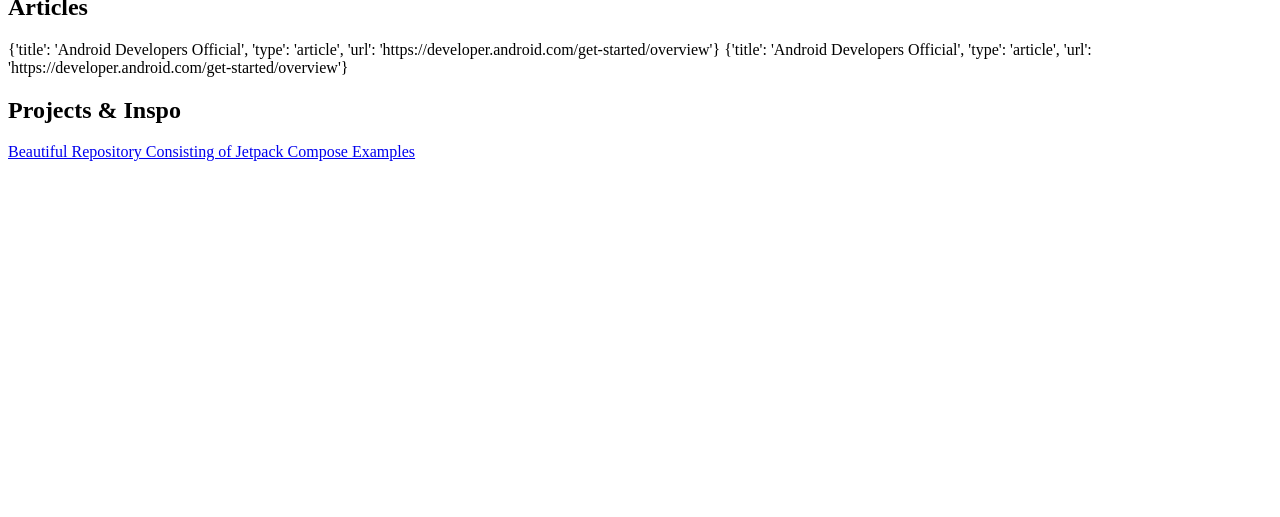
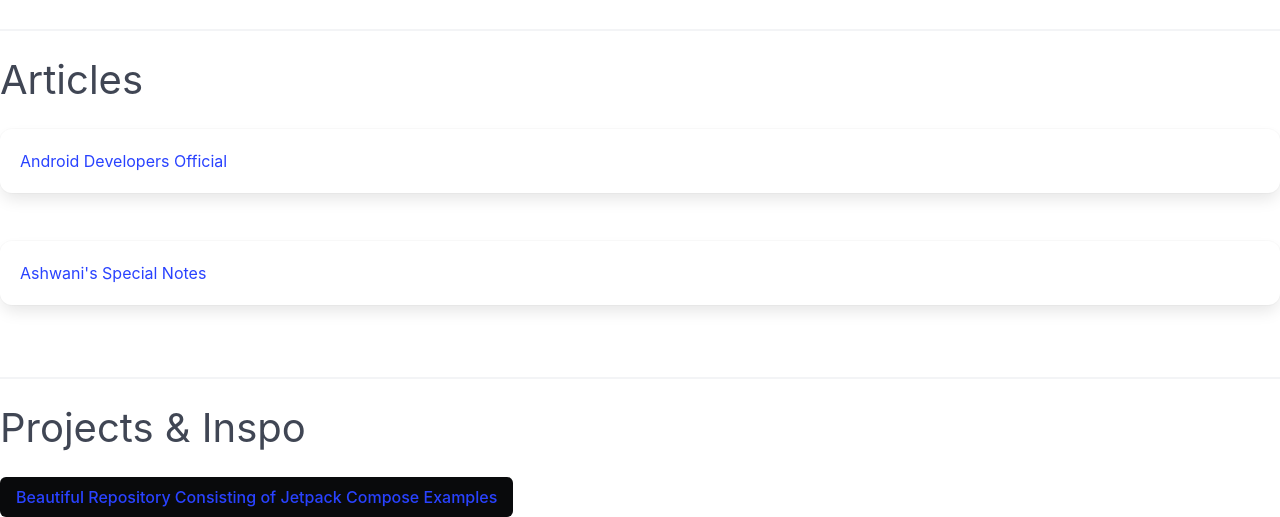
Before and after one commit to rs0125/Unofficial_ISTE_Resource_Repo, a Flask app: page /app in a window 1280 px wide. Shown: the part 546-1063 px from the top of the page. Before the commit the page ends 707 px from the top, so only its background shows below. Run offline with Flask 3, Linux system fonts and the light colour scheme.

Commit message:
Modified CSS

```diff
--- a/static.py
+++ b/static.py
@@ -14,6 +14,7 @@ design_res = [{"title": "Design Fundamentals", "type" : "video", "url": "https:/
 web_res = [{"title": "Lorem Ipsum", "type" : "video", "url": "vnjdvjkdnbv"},{"title": "Lorem Ipsum", "type" : "article", "url": "vnjdvjkdnbv"}]
 
 app_res = [{"title": "Kotlin Basics", "type" : "video", "url": "https://www.youtube.com/embed/AeC4G-H-MQA?si=KrdoJ66WBf9g3q1M"},
+           {"title": "Kotlin Basics", "type" : "video", "url": "https://www.youtube.com/embed/AeC4G-H-MQA?si=KrdoJ66WBf9g3q1M"},
            {"title": "Android Developers Official", "type" : "article", "url": "https://developer.android.com/get-started/overview"},
-        {"title": "Android Developers Official", "type" : "article", "url": "https://developer.android.com/get-started/overview"},
+           {"title": "Ashwani's Special Notes", "type" : "article", "url": "https://immediate-amusement-e5a.notion.site/Android-App-Development-ecc44de08bf845368e1cef6cd22456f5"},
            {"title": "Beautiful Repository Consisting of Jetpack Compose Examples", "type" : "inspo", "url": "https://github.com/android/compose-samples/tree/main"}]
--- a/templates/display.html
+++ b/templates/display.html
@@ -1,6 +1,7 @@
 {%extends "layout.html"%}
 {%block content%}
-    <h2>Videos</h2>
+    <hr>
+    <h2 class="subtitle is-2">Videos</h2>
     {%for res in resources%}
     {%if res.type == "video"%}
     <iframe width="420" height="315"
@@ -8,20 +9,23 @@
     </iframe>
     {%endif%}
     {%endfor%}
-
-    <h2>Articles</h2>
+<hr>
+    <h2 class="subtitle is-2">Articles</h2>
 
     {%for res in resources%}
     {%if res.type == "article"%}
-        {{res}}
+    <div class="box"><a href={{res.url}}> {{res.title}}</a></div>
+
+    <br>
     {%endif%}
     {%endfor%}
-
-    <h2>Projects & Inspo</h2>
+<hr>
+    <h2 class="subtitle is-2">Projects & Inspo</h2>
 
     {%for res in resources%}
     {%if res.type == "inspo"%}
-        <a href={{res.url}}> {{res.title}}</a>
+    <button class="button is-black"><a href={{res.url}}> {{res.title}}</a></button>
+
         <br>
     {%endif%}
     {%endfor%}
--- a/templates/layout.html
+++ b/templates/layout.html
@@ -1,8 +1,9 @@
 <!DOCTYPE html>
 <html lang="en">
 <head>
-    <meta charset="UTF-8">
-    <meta name="viewport" content="width=device-width, initial-scale=1.0">
+    <meta charset="utf-8">
+    <meta name="viewport" content="width=device-width, initial-scale=1">
+    <link rel="stylesheet" href="https://cdn.jsdelivr.net/npm/bulma@1.0.0/css/bulma.min.css">
     {%if title%}
     <title>{{title}}</title>
     {%else%}
@@ -10,12 +11,14 @@
     {%endif%}
 </head>
 <body>
-    <ul>
-        <li><a href="/app">App Development</a></li>
-        <li><a href="/web">Web Development</a></li>
-        <li><a href="/design">Design & Motion Graphics</a></li>
-    </ul>
-    <h1>{{title}}</h1>
+    <nav class="navbar" role="navigation" aria-label="main navigation">
+        <div class="navbar-brand">        <a href="/app" class="navbar-item">App Development</a>
+        <a href="/web" class="navbar-item">Web Development</a>
+        <a href="/design" class="navbar-item">Design & Motion Graphics</a></div>
+
+</nav>
+
+    <h1 class="title is-1">{{title}}</h1>
 
     {% block content %} {% endblock %}
 </body>
```
